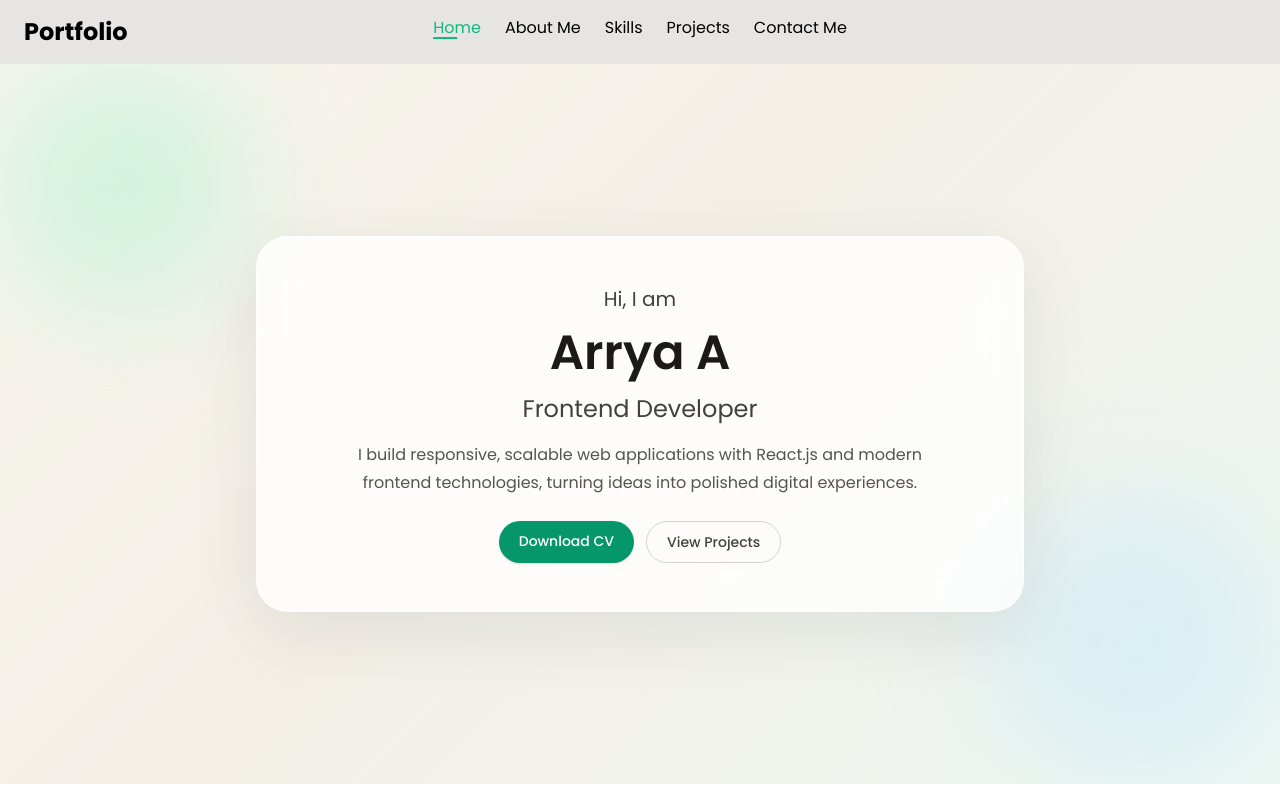
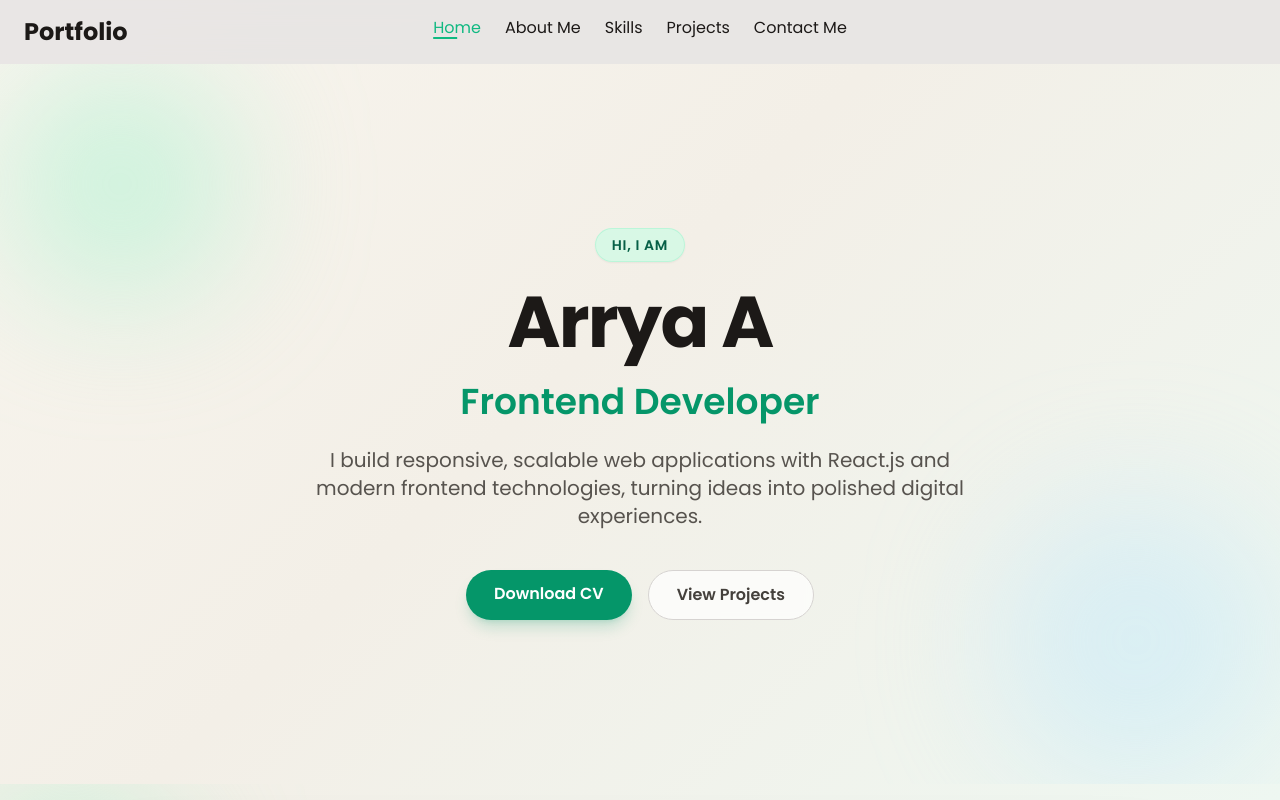
Before and after one commit to Arrya-A/Portfolio_Arrya, a React (Vite) app: page / in a window 1280 px wide. Shown: the top 800 px of the page. Built offline with nearby package versions, Linux system fonts and the light colour scheme; a web font is replaced by a local one.

Commit message:
Single page portfolio

```diff
--- a/src/App.jsx
+++ b/src/App.jsx
@@ -1,4 +1,3 @@
-import { Route, Routes } from "react-router-dom";
 import "./App.css";
 import About from "./pages/About";
 import Home from "./pages/Home";
@@ -14,14 +13,26 @@ function App() {
     <>
       <Header />
       {/* <Footer/> */}
-      <Routes>
-        <Route path="/" element={<Home />} />
-        <Route path="/about" element={<About />} />
-        <Route path="/experience" element={<Experience />} />
-        <Route path="/skills" element={<Skills />} />
-        <Route path="/projects" element={<Projects />} />
-        <Route path="/contact" element={<Contact />} />
-      </Routes>
+      <main>
+        <section id="home">
+          <Home />
+        </section>
+        <section id="about">
+          <About />
+        </section>
+        <section id="experience">
+          <Experience />
+        </section>
+        <section id="skills">
+          <Skills />
+        </section>
+        <section id="projects">
+          <Projects />
+        </section>
+        <section id="contact">
+          <Contact />
+        </section>
+      </main>
     </>
   );
 }
--- a/src/components/Header.jsx
+++ b/src/components/Header.jsx
@@ -1,18 +1,54 @@
 import { faBars, faX } from "@fortawesome/free-solid-svg-icons";
 import { FontAwesomeIcon } from "@fortawesome/react-fontawesome";
-import { useState } from "react";
-import { Link, useLocation } from "react-router-dom";
+import { useState, useEffect } from "react";
 import { motion } from "framer-motion";
 
 const Header = () => {
   const [isOpen, setIsOpen] = useState(false);
-  const location = useLocation();
-  const currentTab = location.pathname;
+  const [activeSection, setActiveSection] = useState("home");
 
   const toggleMenu = () => setIsOpen(!isOpen);
 
+  useEffect(() => {
+    const handleScroll = () => {
+      const sections = [
+        "home",
+        "about",
+        "experience",
+        "skills",
+        "projects",
+        "contact",
+      ];
+      const scrollPosition = window.scrollY + 120;
+
+      for (let i = sections.length - 1; i >= 0; i--) {
+        const section = document.getElementById(sections[i]);
+        if (section) {
+          const sectionTop = section.offsetTop;
+          if (scrollPosition >= sectionTop) {
+            setActiveSection(sections[i]);
+            break;
+          }
+        }
+      }
+    };
+
+    window.addEventListener("scroll", handleScroll);
+    handleScroll();
+    return () => window.removeEventListener("scroll", handleScroll);
+  }, []);
+
+  const scrollToSection = (e, sectionId) => {
+    e.preventDefault();
+    const element = document.getElementById(sectionId);
+    if (element) {
+      element.scrollIntoView({ behavior: "smooth" });
+      setActiveSection(sectionId);
+    }
+  };
+
   return (
-    <div className="sticky top-0 left-0 right-0 z-50 bg-stone-200 px-6">
+    <div className="sticky top-0 left-0 right-0 z-50 bg-stone-200/90 backdrop-blur-md px-6">
       <div className="flex justify-between py-4">
         <div id="brand" className="text-2xl font-bold">
           Portfolio
@@ -20,69 +56,74 @@ const Header = () => {
 
         <ul className="hidden md:flex space-x-6 absolute left-1/2 -translate-x-1/2">
           <li>
-            <Link
-              to="/"
+            <a
+              href="#home"
+              onClick={(e) => scrollToSection(e, "home")}
               className={`relative ${
-                currentTab === "/" ? "text-emerald-500" : ""
+                activeSection === "home" ? "text-emerald-500" : ""
               }`}
             >
               Home
-              {currentTab === "/" && (
+              {activeSection === "home" && (
                 <span className="absolute left-0 bottom-0 w-6 border-b-2 border-emerald-500"></span>
               )}
-            </Link>
+            </a>
           </li>
           <li>
-            <Link
-              to="/about"
+            <a
+              href="#about"
+              onClick={(e) => scrollToSection(e, "about")}
               className={`relative ${
-                currentTab === "/about" ? "text-emerald-500" : ""
+                activeSection === "about" ? "text-emerald-500" : ""
               }`}
             >
               About Me
-              {currentTab === "/about" && (
+              {activeSection === "about" && (
                 <span className="absolute left-0 bottom-0 w-6 border-b-2 border-emerald-500"></span>
               )}
-            </Link>
+            </a>
           </li>
           <li>
-            <Link
-              to="/skills"
+            <a
+              href="#skills"
+              onClick={(e) => scrollToSection(e, "skills")}
               className={`relative ${
-                currentTab === "/skills" ? "text-emerald-500" : ""
+                activeSection === "skills" ? "text-emerald-500" : ""
               }`}
             >
               Skills
-              {currentTab === "/skills" && (
+              {activeSection === "skills" && (
                 <span className="absolute left-0 bottom-0 w-6 border-b-2 border-emerald-500"></span>
               )}
-            </Link>
+            </a>
           </li>
           <li>
-            <Link
-              to="/projects"
+            <a
+              href="#projects"
+              onClick={(e) => scrollToSection(e, "projects")}
               className={`relative ${
-                currentTab === "/projects" ? "text-emerald-500" : ""
+                activeSection === "projects" ? "text-emerald-500" : ""
               }`}
             >
               Projects
-              {currentTab === "/projects" && (
+              {activeSection === "projects" && (
                 <span className="absolute left-0 bottom-0 w-6 border-b-2 border-emerald-500"></span>
               )}
-            </Link>
+            </a>
           </li>
           <li>
-            <Link
-              to="/contact"
+            <a
+              href="#contact"
+              onClick={(e) => scrollToSection(e, "contact")}
               className={`relative ${
-                currentTab === "/contact" ? "text-emerald-500" : ""
+                activeSection === "contact" ? "text-emerald-500" : ""
               }`}
             >
               Contact Me
-              {currentTab === "/contact" && (
+              {activeSection === "contact" && (
                 <span className="absolute left-0 bottom-0 w-6 border-b-2 border-emerald-500"></span>
               )}
-            </Link>
+            </a>
           </li>
         </ul>
 
@@ -104,51 +145,66 @@ const Header = () => {
           >
             <div className="md:hidden flex flex-col items-center bg-stone-200 py-4 space-y-4 text-sm font-medium">
               <>
-                <Link
-                  to="/"
+                <a
+                  href="#home"
                   className={`relative ${
-                    currentTab === "/" ? "text-emerald-500" : ""
+                    activeSection === "home" ? "text-emerald-500" : ""
                   }`}
-                  onClick={toggleMenu}
+                  onClick={(e) => {
+                    scrollToSection(e, "home");
+                    toggleMenu();
+                  }}
                 >
                   Home
-                </Link>
-                <Link
-                  to="/about"
+                </a>
+                <a
+                  href="#about"
                   className={`relative ${
-                    currentTab === "/about" ? "text-emerald-500" : ""
+                    activeSection === "about" ? "text-emerald-500" : ""
                   }`}
-                  onClick={toggleMenu}
+                  onClick={(e) => {
+                    scrollToSection(e, "about");
+                    toggleMenu();
+                  }}
                 >
                   About Me
-                </Link>
-                <Link
-                  to="/skills"
+                </a>
+                <a
+                  href="#skills"
                   className={`relative ${
-                    currentTab === "/skills" ? "text-emerald-500" : ""
+                    activeSection === "skills" ? "text-emerald-500" : ""
                   }`}
-                  onClick={toggleMenu}
+                  onClick={(e) => {
+                    scrollToSection(e, "skills");
+                    toggleMenu();
+                  }}
                 >
                   Skills
-                </Link>
-                <Link
-                  to="/projects"
+                </a>
+                <a
+                  href="#projects"
                   className={`relative ${
-                    currentTab === "/projects" ? "text-emerald-500" : ""
+                    activeSection === "projects" ? "text-emerald-500" : ""
                   }`}
-                  onClick={toggleMenu}
+                  onClick={(e) => {
+                    scrollToSection(e, "projects");
+                    toggleMenu();
+                  }}
                 >
                   Projects
-                </Link>
-                <Link
-                  to="/contact"
+                </a>
+                <a
+                  href="#contact"
                   className={`relative ${
-                    currentTab === "/contact" ? "text-emerald-500" : ""
+                    activeSection === "contact" ? "text-emerald-500" : ""
                   }`}
-                  onClick={toggleMenu}
+                  onClick={(e) => {
+                    scrollToSection(e, "contact");
+                    toggleMenu();
+                  }}
                 >
                   Contact
-                </Link>
+                </a>
               </>
             </div>
           </motion.div>
--- a/src/index.css
+++ b/src/index.css
@@ -1,3 +1,15 @@
 @tailwind base;
 @tailwind components;
 @tailwind utilities;
+
+html {
+  scroll-behavior: smooth;
+  scroll-padding-top: 80px;
+}
+
+body {
+  background: linear-gradient(135deg, #f8f5ee 0%, #f3efe7 45%, #eef7f1 100%);
+  background-attachment: fixed;
+  min-height: 100vh;
+  color: #1c1917;
+}
--- a/src/pages/About.jsx
+++ b/src/pages/About.jsx
@@ -2,7 +2,7 @@ import React from "react";
 
 const About = () => {
   return (
-    <section className="relative min-h-[89vh] overflow-hidden bg-[#f7f4ee] px-6 py-12 md:px-16 lg:px-24">
+    <section className="relative min-h-[89vh] overflow-hidden bg-transparent px-6 py-12 md:px-16 lg:px-24">
       <div className="absolute inset-0 overflow-hidden">
         <div className="absolute -left-10 top-0 h-56 w-56 rounded-full bg-emerald-200/50 blur-3xl" />
         <div className="absolute bottom-0 right-0 h-64 w-64 rounded-full bg-sky-200/40 blur-3xl" />
@@ -15,7 +15,8 @@ const About = () => {
               About Me
             </div>
             <h1 className="max-w-4xl text-3xl font-semibold leading-tight text-stone-950 transition-all duration-300 sm:text-4xl lg:text-5xl">
-              Crafting polished web experiences with design-led React development.
+              Crafting polished web experiences with design-led React
+              development.
             </h1>
             <p className="mt-5 max-w-3xl text-base leading-8 text-stone-600 md:text-lg">
               I am a frontend developer with 1.5+ years of experience building
--- a/src/pages/Home.jsx
+++ b/src/pages/Home.jsx
@@ -2,41 +2,46 @@ import React from "react";
 
 const Home = () => {
   return (
-    <section className="relative flex min-h-[90vh] items-center justify-center overflow-hidden bg-[linear-gradient(135deg,_#f8f5ee_0%,_#f3efe7_45%,_#eef7f1_100%)] px-6 py-10 md:px-16 lg:px-24">
+    <section className="relative flex min-h-[90vh] items-center justify-center overflow-hidden bg-transparent px-6 py-16 md:px-16 lg:px-24">
       <div className="absolute inset-0 overflow-hidden">
         <div className="absolute left-0 top-0 h-60 w-60 rounded-full bg-emerald-200/50 blur-3xl" />
         <div className="absolute bottom-0 right-0 h-72 w-72 rounded-full bg-sky-200/40 blur-3xl" />
       </div>
 
-      <div className="relative w-full max-w-5xl text-center">
-        <div className="mx-auto max-w-3xl rounded-[2rem] border border-white/70 bg-white/80 p-8 shadow-[0_20px_70px_rgba(15,23,42,0.08)] backdrop-blur-xl sm:p-10 lg:p-12">
-          <div className="space-y-4">
-            <h2 className="text-xl text-stone-700">Hi, I am</h2>
-            <h1 className="text-4xl font-semibold text-stone-900 transition duration-300 sm:text-5xl">
+      <div className="relative w-full max-w-4xl text-center">
+        <div className="flex flex-col items-center space-y-6">
+          <span className="inline-flex items-center rounded-full bg-emerald-100/80 px-4 py-1.5 text-sm font-semibold uppercase tracking-wider text-emerald-800 border border-emerald-200/60 shadow-sm">
+            Hi, I am
+          </span>
+
+          <h1 className="text-5xl font-bold tracking-tight text-stone-900 sm:text-6xl lg:text-7xl">
             Arrya A
           </h1>
-            <h2 className="text-2xl text-stone-700">Frontend Developer</h2>
-            <p className="mx-auto max-w-xl text-base leading-7 text-stone-600">
+
+          <h2 className="text-2xl font-semibold text-emerald-600 sm:text-3xl lg:text-4xl">
+            Frontend Developer
+          </h2>
+
+          <p className="mx-auto max-w-2xl text-lg leading-relaxed text-stone-600 sm:text-xl">
             I build responsive, scalable web applications with React.js and
             modern frontend technologies, turning ideas into polished digital
             experiences.
           </p>
 
-            <div className="flex flex-wrap justify-center gap-3 pt-2">
+          <div className="flex flex-wrap justify-center gap-4 pt-4">
             <a
-                className="rounded-full bg-emerald-600 px-5 py-2.5 text-sm font-medium text-white shadow transition duration-300 hover:-translate-y-0.5 hover:bg-emerald-700"
+              className="rounded-full bg-emerald-600 px-7 py-3 text-base font-semibold text-white shadow-lg shadow-emerald-600/20 transition duration-300 hover:-translate-y-0.5 hover:bg-emerald-700 hover:shadow-xl hover:shadow-emerald-600/30"
               href="../assets/images/Arrya_Resume.pdf"
               download
             >
               Download CV
             </a>
             <a
-                className="rounded-full border border-stone-300 px-5 py-2.5 text-sm font-medium text-stone-700 transition duration-300 hover:-translate-y-0.5 hover:bg-stone-100"
+              className="rounded-full border border-stone-300 bg-white/70 px-7 py-3 text-base font-semibold text-stone-700 backdrop-blur-sm transition duration-300 hover:-translate-y-0.5 hover:border-emerald-500 hover:bg-white hover:text-emerald-600 hover:shadow-md"
               href="#projects"
             >
               View Projects
             </a>
-            </div>
           </div>
         </div>
       </div>
--- a/src/pages/Skills.jsx
+++ b/src/pages/Skills.jsx
@@ -18,7 +18,7 @@ import vscode from "../../src/assets/images/vscode.png";
 const Skills = () => {
   return (
     <>
-      <div className="min-h-[89vh] w-[100vw] bg-white">
+      <div className="min-h-[89vh] w-full bg-transparent">
         <div className="p-4 m-8 md:p-20 md:m-20 rounded bg-stone-200">
           <div className="flex flex-wrap justify-center">
             <div className="group bg-stone-100 rounded-2xl p-4 m-4 text-center w-32 h-24">
```
Lines whose indentation alone changed are shown as unchanged.
